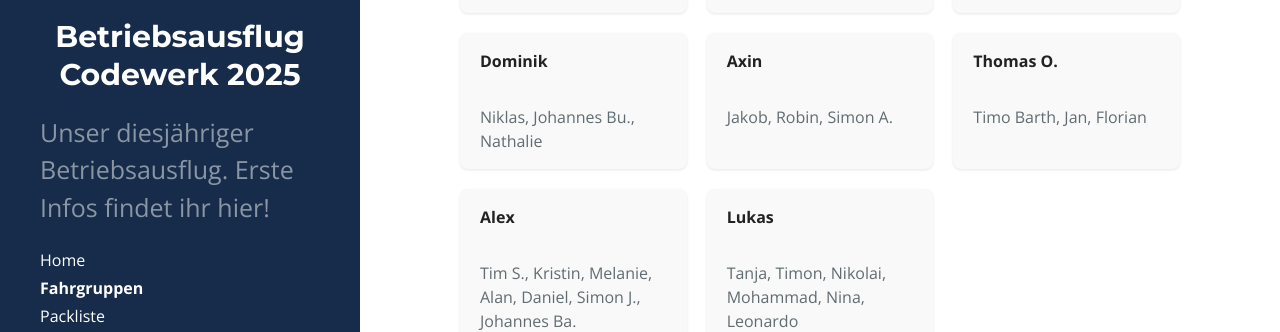
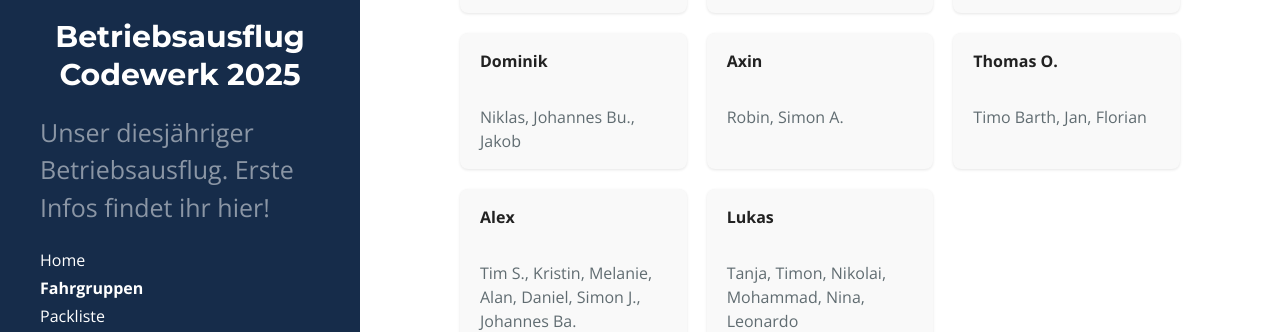
Before and after one commit to voggesbe/Betriebsausflug, a Jekyll site: the page built from pages/Fahrgruppen.md, in a window 1280 px wide. Shown: the part 332-664 px from the top of the page. Built offline with Jekyll 4.4.1, drawn with Linux system fonts in a browser that asks for light colours; nearby versions of some CDN libraries.

Commit message:
chore: update Fahrgruppen

```diff
--- a/pages/Fahrgruppen.md
+++ b/pages/Fahrgruppen.md
@@ -21,11 +21,11 @@
   </div>
   <div class="fahrer">
     <strong>Dominik</strong><br>
-    <span>Niklas, Johannes Bu., Nathalie</span>
+    <span>Niklas, Johannes Bu., Jakob</span>
   </div>
   <div class="fahrer">
     <strong>Axin</strong><br>
-    <span>Jakob, Robin, Simon A.</span>
+    <span>Robin, Simon A.</span>
   </div>
   <div class="fahrer">
     <strong>Thomas O.</strong><br>
```
